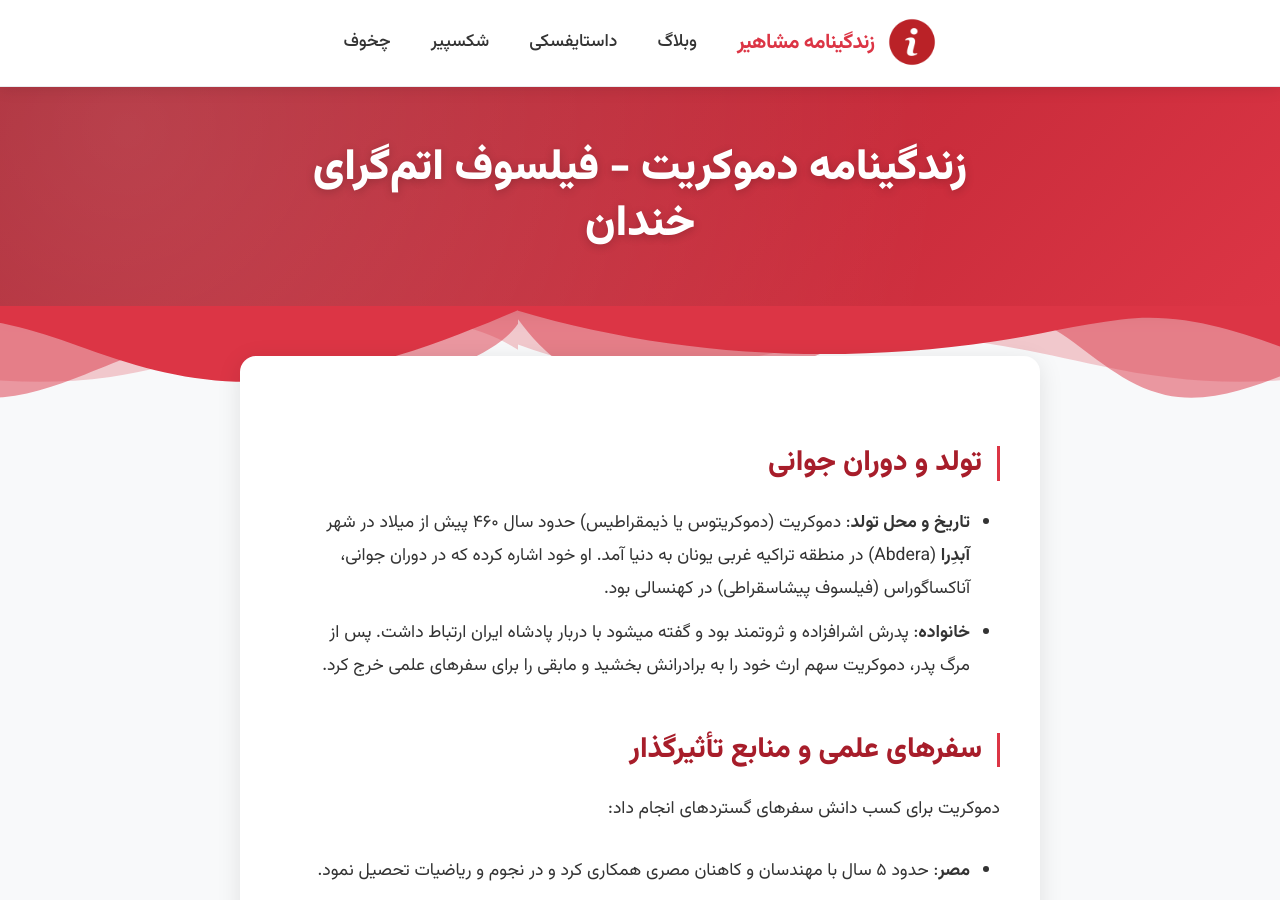
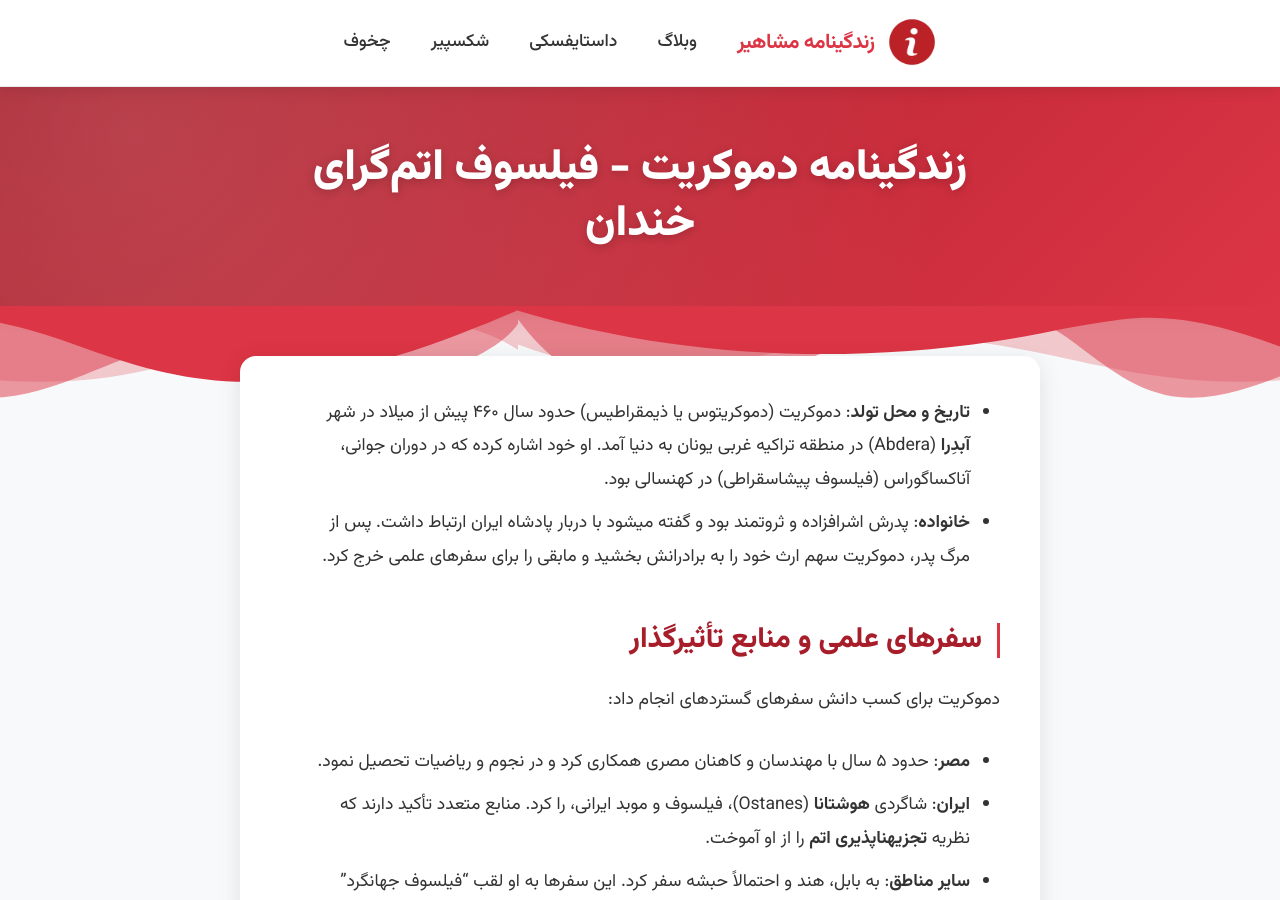
Before and after one commit to darkblog/darkblog.github.io, a Jekyll site: the page built from _posts/2025-7-4-55.md, in a window 1280 px wide and 900 px high. Built offline with Jekyll 4.4.1, drawn with Linux system fonts in a browser that asks for light colours.

Commit message:
Update 2025-7-4-55.md

```diff
--- a/_posts/2025-7-4-55.md
+++ b/_posts/2025-7-4-55.md
@@ -3,7 +3,6 @@ layout: post
 title: زندگینامه دموکریت - فیلسوف اتم‌گرای خندان
 ---
 
-## تولد و دوران جوانی
 - **تاریخ و محل تولد**: دموکریت (دموکریتوس یا ذیمقراطیس) حدود سال ۴۶۰ پیش از میلاد در شهر **آبدِرا** (Abdera) در منطقه تراکیه غربی یونان به دنیا آمد. او خود اشاره کرده که در دوران جوانی، آناکساگوراس (فیلسوف پیشاسقراطی) در کهنسالی بود.
 - **خانواده**: پدرش اشرافزاده و ثروتمند بود و گفته میشود با دربار پادشاه ایران ارتباط داشت. پس از مرگ پدر، دموکریت سهم ارث خود را به برادرانش بخشید و مابقی را برای سفرهای علمی خرج کرد.
 
```
